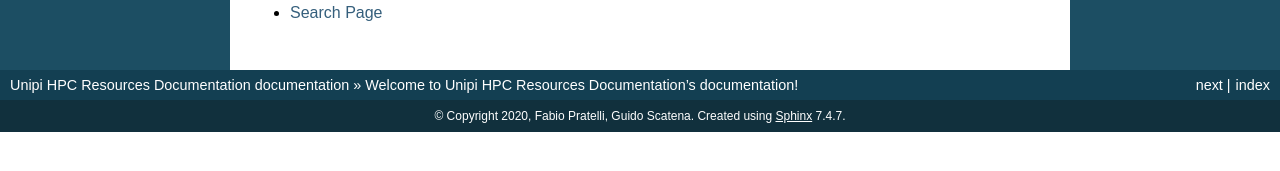
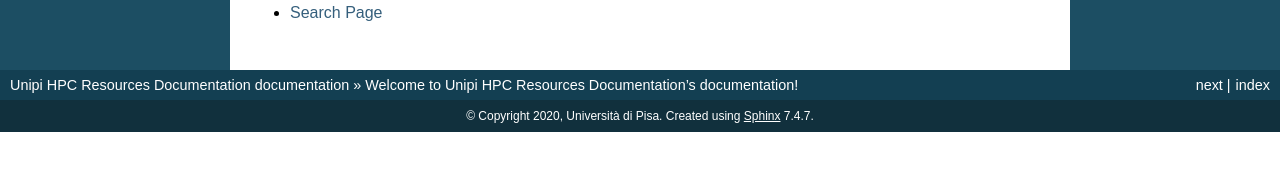
Before and after one commit to Unipisa/hpc, a Sphinx documentation site: the page built from source/index.rst, in a window 1280 px wide. Shown: the part 492-663 px from the top of the page. Built offline with Sphinx 7.4.7, drawn with Linux system fonts in a browser that asks for light colours.

Commit message:
copyright review

```diff
--- a/source/conf.py
+++ b/source/conf.py
@@ -18,8 +18,8 @@
 # -- Project information -----------------------------------------------------
 
 project = 'Unipi HPC Resources Documentation'
-copyright = '2020, Fabio Pratelli, Guido Scatena'
-author = 'Fabio Pratelli, Guido Scatena'
+copyright = '2020, Università di Pisa'
+author = 'Università di Pisa'
 
 
 # -- General configuration ---------------------------------------------------
```
